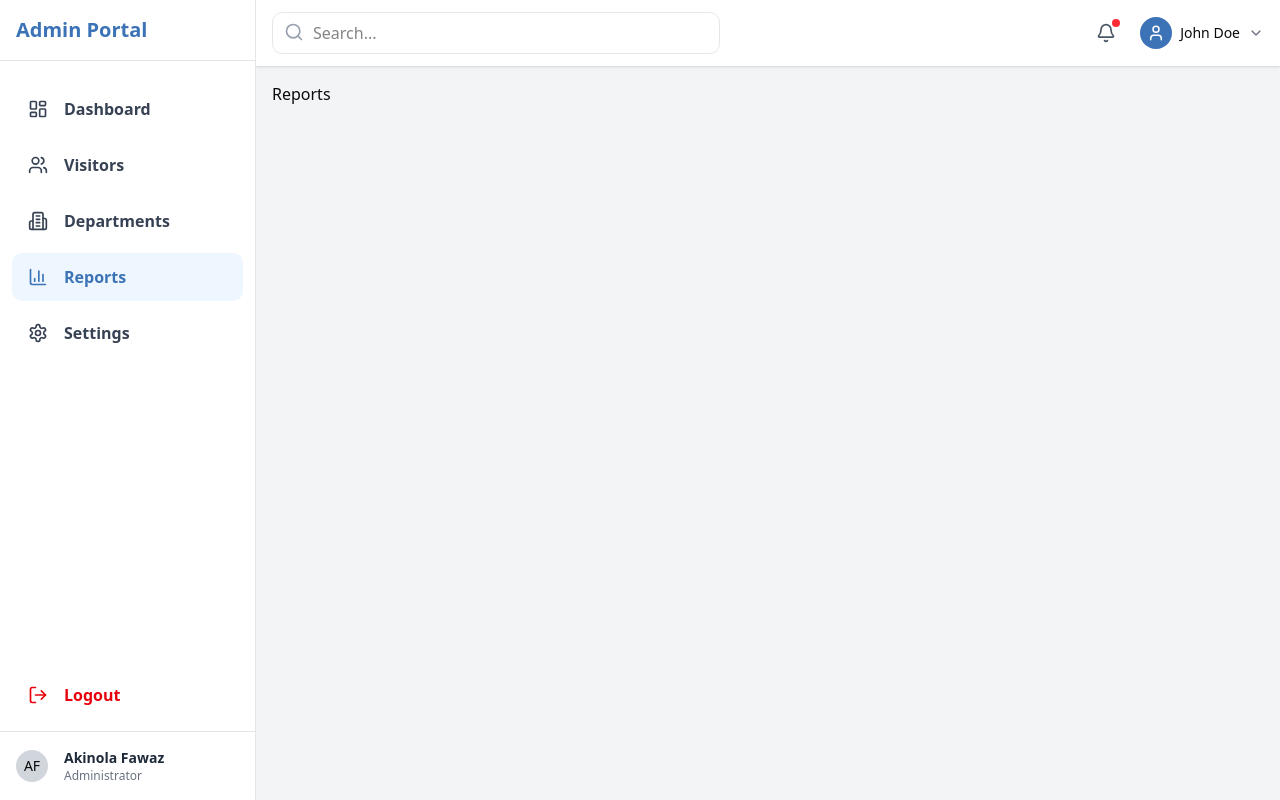
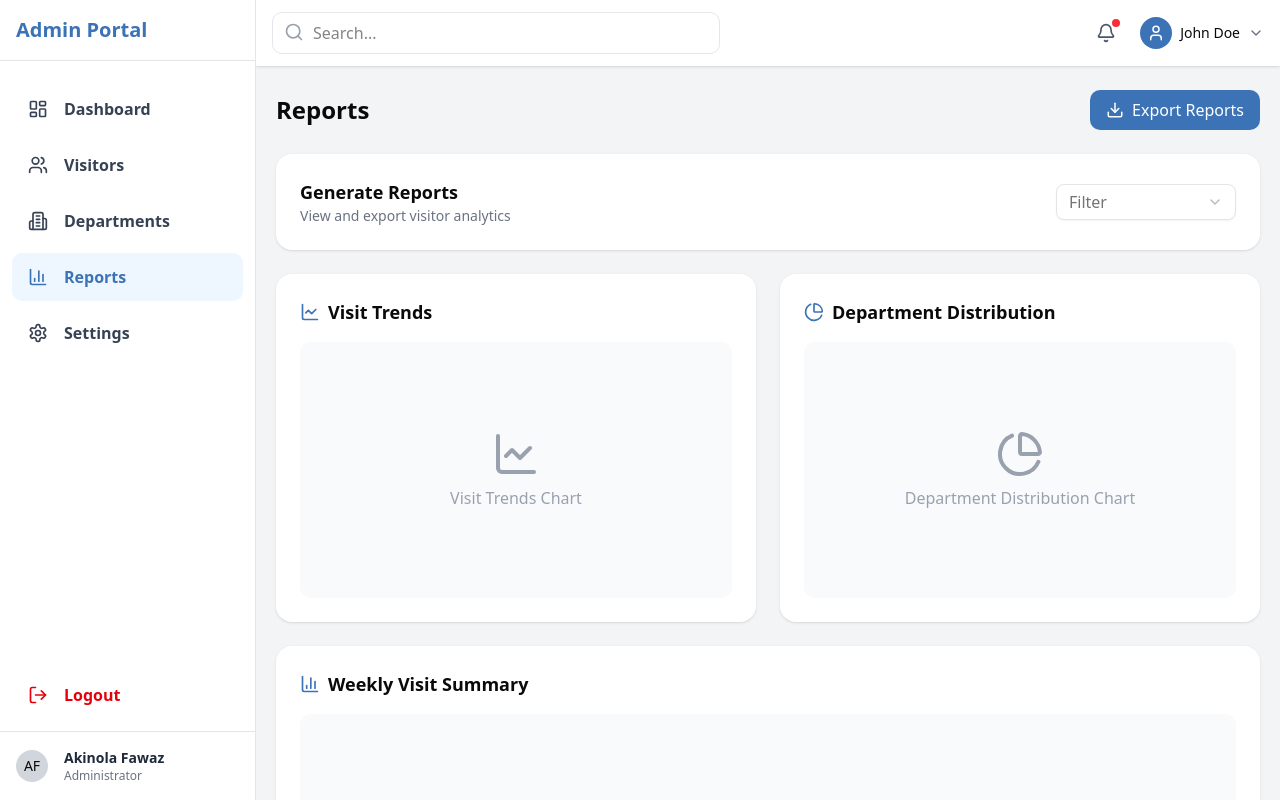
Before and after one commit to Phawaaaz/vms-fe, a React (Vite) app: page /admin/reports in a window 1280 px wide. Built offline with nearby package versions, Linux system fonts and the light colour scheme.

Commit message:
implement reports ui

```diff
--- a/src/layout/admin/layout.jsx
+++ b/src/layout/admin/layout.jsx
@@ -18,7 +18,7 @@ export default function AdminLayout() {
       <div className="flex flex-1 flex-col overflow-hidden">
         <Navbar onMenuClick={() => setSidebarOpen(true)} />
 
-        <main className="flex-1 overflow-y-auto p-4">
+        <main className="flex-1 overflow-y-auto px-5 py-6 pb-8">
           <Outlet />
         </main>
       </div>
--- a/src/layout/visitor/layout.jsx
+++ b/src/layout/visitor/layout.jsx
@@ -38,7 +38,7 @@ export default function VisitorLayout() {
         </header>
 
         {/* Page Content */}
-        <main className="flex-1 p-6">
+        <main className="flex-1 overflow-y-auto px-5 py-6 pb-8">
           <Outlet />
         </main>
       </div>
--- a/src/pages/admin/Reports.jsx
+++ b/src/pages/admin/Reports.jsx
@@ -1,7 +1,111 @@
 import React from "react";
+import Card from "../../components/common/Card";
+import { BarChart3, PieChart, LineChart, Download, Filter } from "lucide-react";
+import {
+  Select,
+  SelectContent,
+  SelectItem,
+  SelectTrigger,
+  SelectValue,
+} from "../../components/ui/select";
 
 const Reports = () => {
-  return <div>Reports</div>;
+  return (
+    <div className="space-y-6">
+      <div className="flex items-center justify-between mb-6">
+        <h1 className="text-2xl font-bold">Reports</h1>
+        <button className="flex items-center px-4 py-2 bg-[#3c73b6] text-white rounded-lg hover:bg-[#3c73b6]/90 transition-colors">
+          <Download size={18} className="mr-2" />
+          Export Reports
+        </button>
+      </div>
+
+      <Card className="mb-6">
+        <div className="flex flex-col lg:flex-row items-start lg:items-center justify-between gap-4">
+          <div>
+            <h2 className="text-lg font-semibold">Generate Reports</h2>
+            <p className="text-sm text-gray-500">
+              View and export visitor analytics
+            </p>
+          </div>
+
+          <div className="flex flex-col sm:flex-row gap-2 w-full lg:w-auto">
+            <Select>
+              <SelectTrigger className="w-[180px] bg-white text-base cursor-pointer">
+                <SelectValue placeholder="Filter" />
+              </SelectTrigger>
+
+              <SelectContent>
+                <SelectItem defaultChecked value="this_week">
+                  This Week
+                </SelectItem>
+                <SelectItem value="this_month">This Month</SelectItem>
+                <SelectItem value="this_quarter">This Quarter</SelectItem>
+                <SelectItem value="this_year">This Year</SelectItem>
+              </SelectContent>
+            </Select>
+
+            {/* <button className="flex items-center px-4 py-2 bg-gray-100 text-gray-700 rounded-lg hover:bg-gray-200 transition-colors">
+              <Filter size={16} className="mr-2" />
+              Filters
+            </button> */}
+          </div>
+        </div>
+      </Card>
+
+      <div className="grid grid-cols-1 lg:grid-cols-2 gap-6">
+        <Card title="Visit Trends" icon={<LineChart size={20} />}>
+          <div className="h-64 flex items-center justify-center bg-gray-50 rounded-lg">
+            <div className="flex flex-col items-center text-gray-400">
+              <LineChart size={48} />
+              <p className="mt-2">Visit Trends Chart</p>
+            </div>
+          </div>
+        </Card>
+
+        <Card title="Department Distribution" icon={<PieChart size={20} />}>
+          <div className="h-64 flex items-center justify-center bg-gray-50 rounded-lg">
+            <div className="flex flex-col items-center text-gray-400">
+              <PieChart size={48} />
+              <p className="mt-2">Department Distribution Chart</p>
+            </div>
+          </div>
+        </Card>
+      </div>
+
+      <Card title="Weekly Visit Summary" icon={<BarChart3 size={20} />}>
+        <div className="h-72 flex items-center justify-center bg-gray-50 rounded-lg">
+          <div className="flex flex-col items-center text-gray-400">
+            <BarChart3 size={64} />
+            <p className="mt-2">Weekly Visit Summary Chart</p>
+          </div>
+        </div>
+      </Card>
+
+      <Card title="Top Departments">
+        <div className="space-y-6">
+          {["IT Department", "HR Department", "Marketing", "Finance"].map(
+            (dept, index) => (
+              <div key={index} className="flex flex-col">
+                <div className="flex items-center justify-between mb-1">
+                  <span className="text-sm font-medium">{dept}</span>
+                  <span className="text-sm text-gray-600">
+                    {30 - index * 5}%
+                  </span>
+                </div>
+                <div className="w-full bg-gray-200 rounded-full h-2">
+                  <div
+                    className="bg-[#3c73b6] h-2 rounded-full"
+                    style={{ width: `${30 - index * 5}%` }}
+                  ></div>
+                </div>
+              </div>
+            )
+          )}
+        </div>
+      </Card>
+    </div>
+  );
 };
 
 export default Reports;
--- a/src/pages/admin/index.jsx
+++ b/src/pages/admin/index.jsx
@@ -7,7 +7,6 @@ import {
   Calendar,
   TrendingUp,
 } from "lucide-react";
-
 import {
   Select,
   SelectContent,
```
